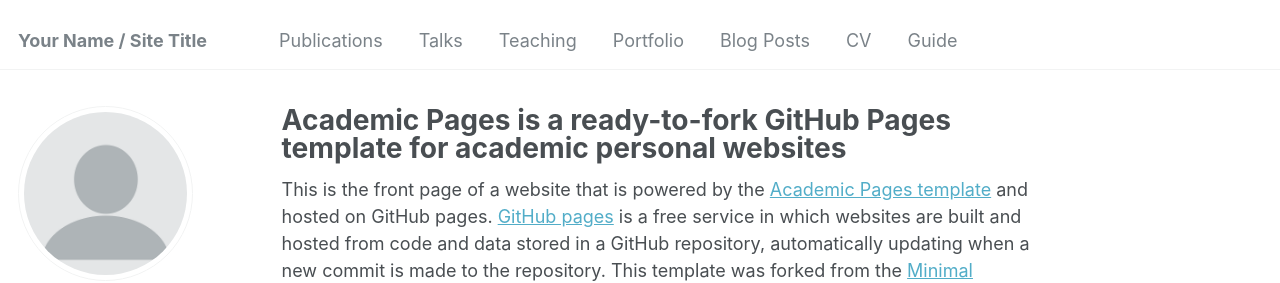
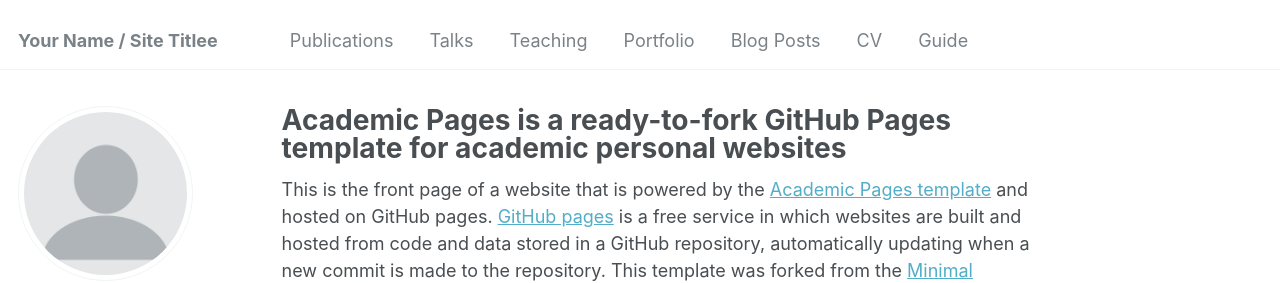
Before and after one commit to MostafaRiazi/MostafaRiazi.github.io, a Jekyll site: the page built from _pages/about.md, in a window 1280 px wide. Shown: the top 283 px of the page. Built offline with Jekyll 4.4.1, drawn with Linux system fonts in a browser that asks for light colours; some web fonts are replaced.

Commit message:
_config.yml

```diff
--- a/_config.yml
+++ b/_config.yml
@@ -8,7 +8,7 @@
 
 # Basic Site Settings
 locale                   : "en-US"
-title                    : "Your Name / Site Title"
+title                    : "Your Name / Site Titlee"
 title_separator          : "-"
 name                     : &name "Your Name"
 description              : &description "personal description"
```
